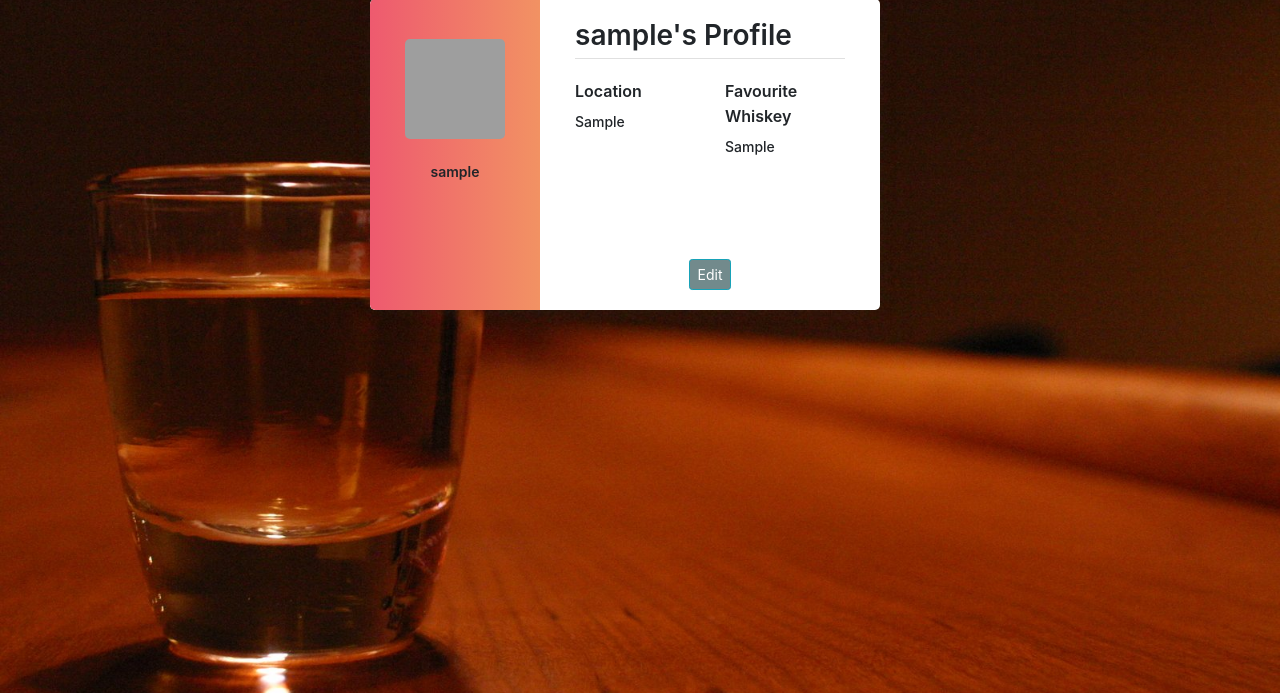
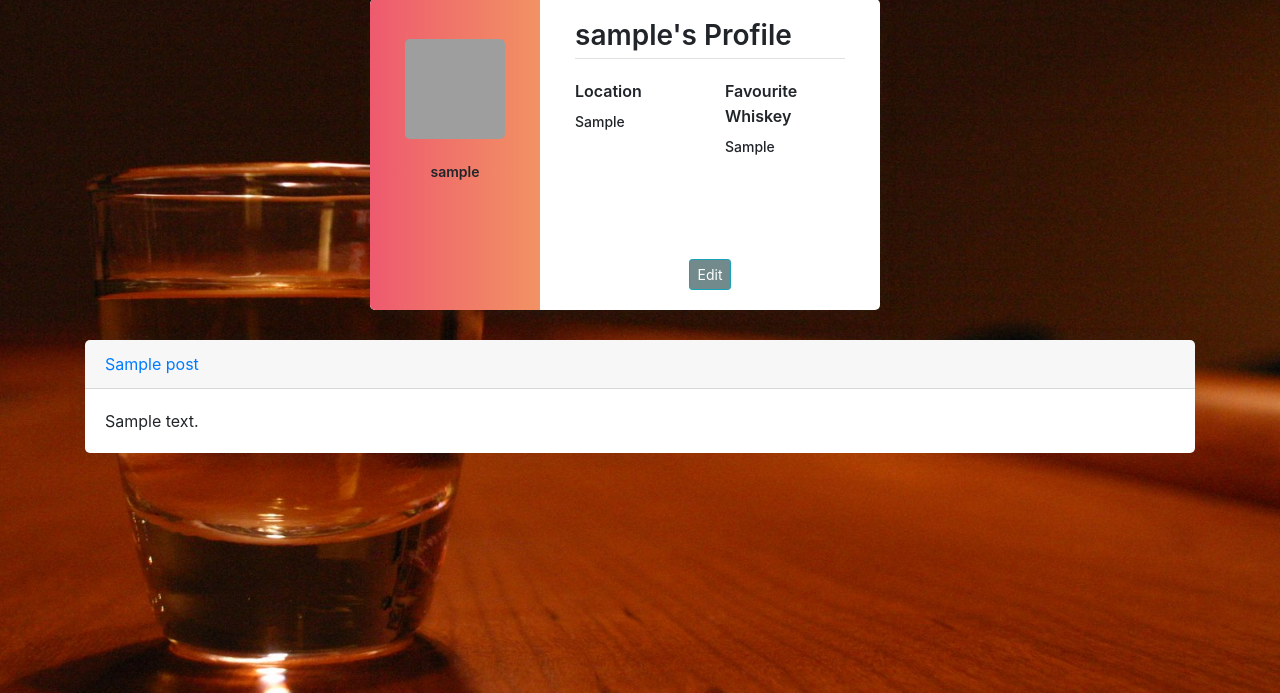
Before and after one commit to pbtrad/The-Malt-Mention, a Flask app: page /profile/1 in a window 1280 px wide. Shown: the part 81-774 px from the top of the page. Run offline with Flask 2, Linux system fonts and the light colour scheme; the visitor is signed in with stand-in values (Sample User, id 1); a database or web service that is not in the repository returns one stand-in record (values such as "Sample title"); some libraries are stand-ins or nearby versions; grey boxes are pictures that could not be loaded.

Commit message:
Added accordion collapsible to display users own previous post submissions on thier profile page, created functionality for this in app.py.

```diff
--- a/app.py
+++ b/app.py
@@ -100,8 +100,9 @@ def profile(username):
     username = mongo.db.users.find_one(
         {"username": session["user"]})["username"]
     user = mongo.db.users.find_one({"username": request.form.get("username")})
+    posts = list(mongo.db.posts.find({"post_author": session["user"]}).sort("date_posted", -1))
     if session["user"]:
-        return render_template("profile.html", username=username, profile=profile, user=user)
+        return render_template("profile.html", username=username, profile=profile, user=user, posts=posts)
     return redirect(url_for("login"))
 
 
--- a/templates/profile.html
+++ b/templates/profile.html
@@ -53,5 +53,24 @@
 
 </div>
 
+<div id="accordion">
+{% for post in posts %}
+    <div class="card">
+      <div class="card-header">
+        <a class="card-link" data-toggle="collapse" href="#collapseOne">
+          {{ post.post_title }}
+        </a>
+      </div>
+      <div id="collapseOne" class="collapse show" data-parent="#accordion">
+        <div class="card-body">
+          {{ post.post_content }}
+        </div>
+      </div>
+    </div>
+
+
+
+  </div>
+{% endfor %}
 
 {% endblock %}
```
